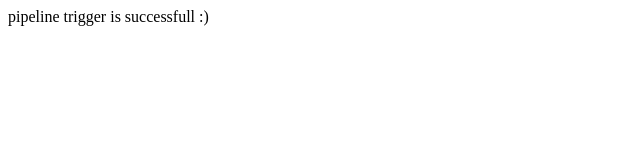
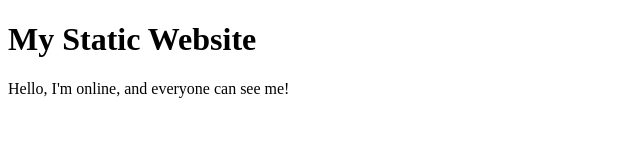
Before and after one commit to Ahmedmagddi/aws-ecs-fargate, a plain HTML site: page static-html-directory/index.html in a window 1280 px wide. Shown: the whole page, without its empty margins (0-640 px from the left). Drawn offline with Linux system fonts and the light colour scheme.

Commit message:
update web page

```diff
--- a/static-html-directory/index.html
+++ b/static-html-directory/index.html
@@ -1,8 +1,12 @@
+<!DOCTYPE html>
 <html>
-    <head>
-        <title>AWS ECS FARGATE TESTING IMAGE</title>
-    </head>
-    <body>
-        <p>pipeline trigger is successfull :)</p>
-    </body>
+  <head>
+    <title>My Static Website</title>
+  </head>
+  <body>
+    <h1>My Static Website</h1>
+    <p>
+      Hello, I'm online, and everyone can see me!
+    </p>
+  </body>
 </html>
```
